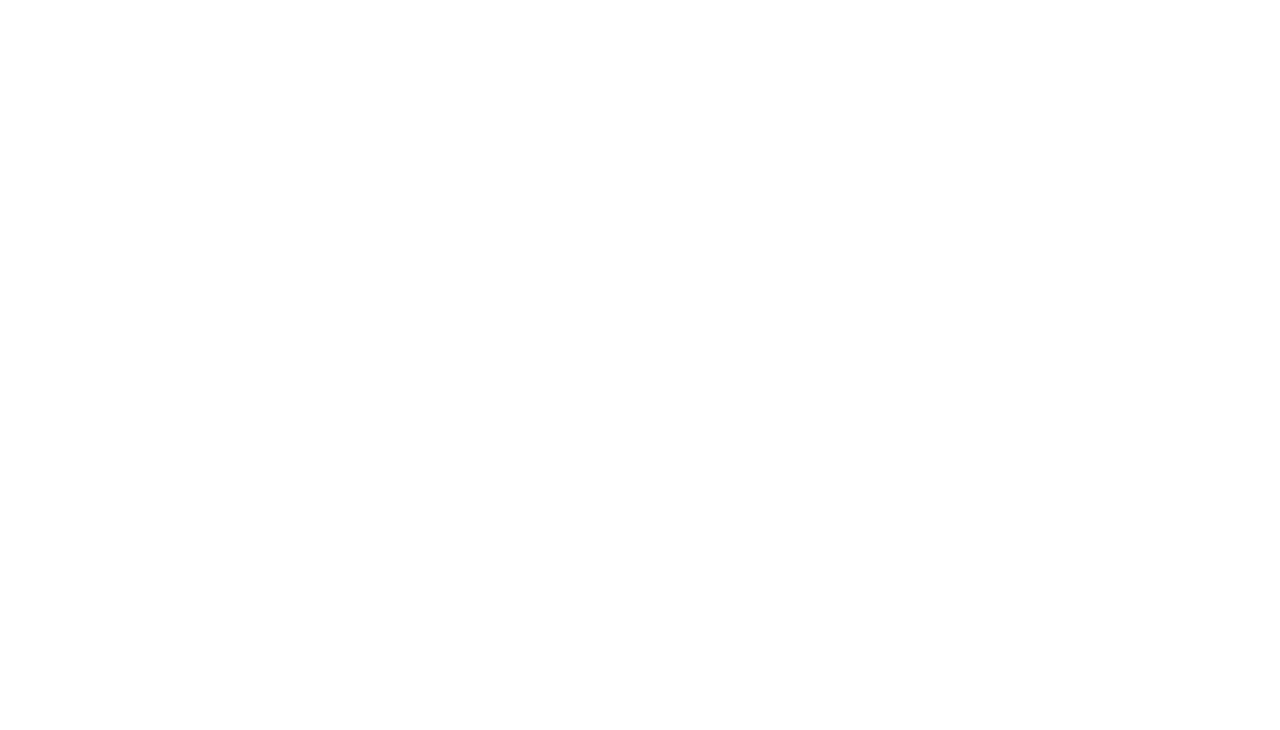
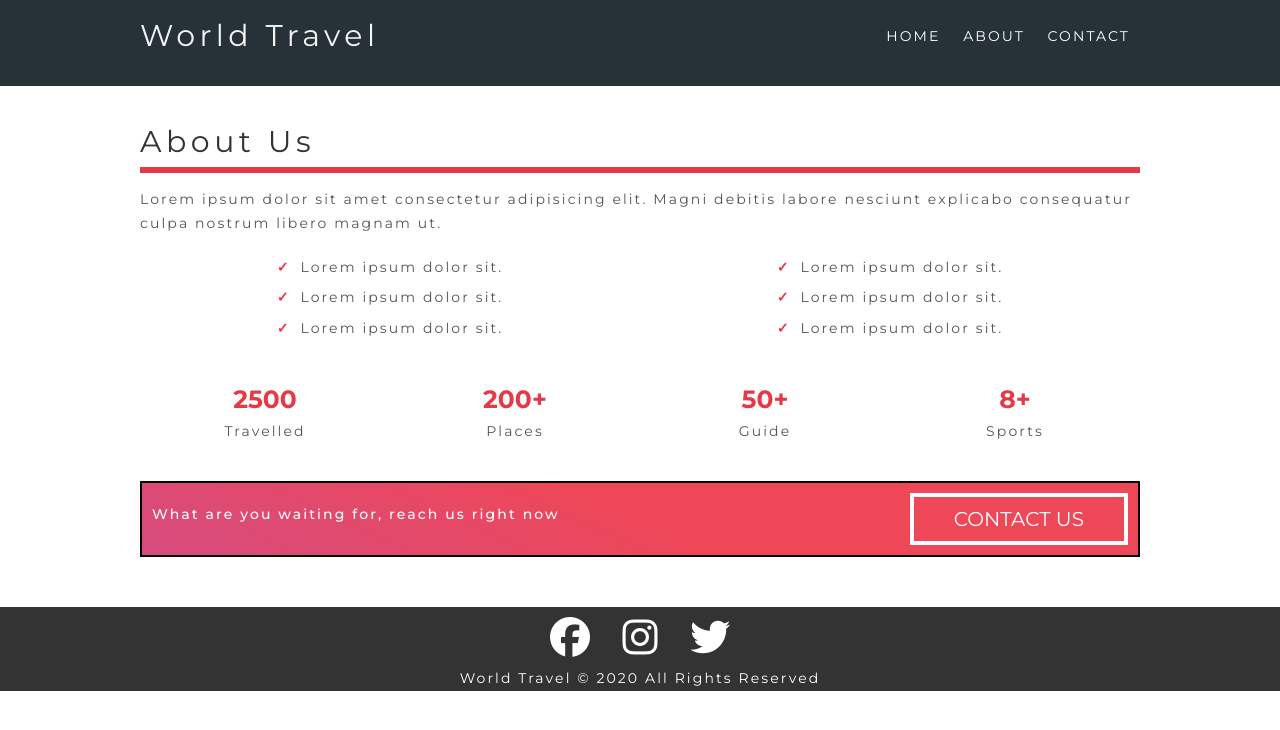
Before and after one commit to nikhiljain9818/Travel-Website, a plain HTML site: page about.html in a window 1280 px wide. Drawn offline with Linux system fonts and the light colour scheme.

Commit message:
Work done on home and about page, now contact page is left

```diff
--- a/about.html
+++ b/about.html
@@ -8,3 +8,72 @@
     <script src="https://kit.fontawesome.com/c9bfc64f7a.js" crossorigin="anonymous"></script>
     <title>Travel Website | About</title>
 </head>
+
+<body>
+    <nav class="navbar bg_dark">
+        <div class="container">
+            <a href="./index.html" id="main_logo" class="lg_heading text_light">World Travel</a>
+            <ul class="nav_items">
+                <li class="nav_item"><a href="./index.html">Home</a></li>
+                <li class="nav_item"><a href="./about.html">About</a></li>
+                <li class="nav_item"><a href="./contact.html">Contact</a></li>
+            </ul>
+        </div>
+    </nav>
+
+    <section class="about_content">
+        <div class="container">
+            <h2 class="text_black lg_heading about_heading">About Us</h2>
+            <p class="text_gray">Lorem ipsum dolor sit amet consectetur adipisicing elit. Magni debitis labore nesciunt
+                explicabo consequatur culpa nostrum libero magnam ut.</p>
+            <div class="main_points">
+                <div class="main_point_box">
+                    <p class="text_gray main_point">Lorem ipsum dolor sit.</p>
+                    <p class="text_gray main_point">Lorem ipsum dolor sit.</p>
+                    <p class="text_gray main_point">Lorem ipsum dolor sit.</p>
+                </div>
+                <div class="main_point_box">
+                    <p class="text_gray main_point">Lorem ipsum dolor sit.</p>
+                    <p class="text_gray main_point">Lorem ipsum dolor sit.</p>
+                    <p class="text_gray main_point">Lorem ipsum dolor sit.</p>
+                </div>
+            </div>
+
+            <div class="about_stats">
+                <div class="stats_numbers stats_number_1">
+                    <span>2500</span>
+                    <p class="text_gray">Travelled</p>
+                </div>
+                <div class="stats_numbers stats_number_2">
+                    <span>200+</span>
+                    <p class="text_gray">Places</p>
+                </div>
+                <div class="stats_numbers stats_number_3">
+                    <span>50+</span>
+                    <p class="text_gray">Guide</p>
+                </div>
+                <div class="stats_numbers stats_number_4">
+                    <span>8+</span>
+                    <p class="text_gray">Sports</p>
+                </div>
+            </div>
+
+            <div class="about_contact">
+                <p>What are you waiting for, reach us right now</p>
+                <a href="./contact.html">contact us</a>
+            </div>
+
+        </div>
+    </section>
+
+    <footer  class="footer">
+        <div class="social_media_links">
+            <i class="fab fa-facebook fa-4x"></i>
+            <i class="fab fa-instagram fa-4x"></i>
+            <i class="fab fa-twitter fa-4x"></i>
+            <p>World Travel &copy; 2020 All Rights Reserved</p>
+        </div>
+    </footer>
+</body>
+
+</html>
--- a/css/style.css
+++ b/css/style.css
@@ -105,6 +105,10 @@ h1, h2, h3 {
     color: #fff;
 }
 
+.bg_dark {
+    background-color: #263238;
+}
+
 
 
 
@@ -164,7 +168,7 @@ h2 {
     color: white;
 }
 
-/* ***************** Header content *************** */
+/* ***************** Home - Header content *************** */
 
 .header_content {
     position: absolute;
@@ -184,7 +188,7 @@ h2 {
     text-transform: uppercase;
 }
 
-/* ***************** Showcase content *************** */
+/* ***************** Home - Showcase content *************** */
 
 .showcase {
     background: linear-gradient(rgba(0,0,0,0.5), rgba(0,0,0,0.5)),url('../img/showcase_background.jpg') no-repeat center center/cover;
@@ -227,7 +231,7 @@ h2 {
 }
 
 
-/* *************** Feature Section *************** */
+/* *************** Home - Feature Section *************** */
 
 
 .features {
@@ -263,7 +267,7 @@ h2 {
     clear: both;
 }
 
-/* ********* Footer Section ******** */
+/* ********* Home - Footer Section ******** */
 
 .footer {
     background-color: #333333;
@@ -278,3 +282,179 @@ h2 {
 .footer .social_media_links p{
     margin: 0;
 }
+
+
+
+
+
+/***************************  ABOUT PAGE *******************************/
+
+.about_content {
+    padding: 3rem 0;
+}
+
+.about_heading::after {
+    content: '';
+    display: block;
+    border-bottom: 6px solid #e63946;
+    width: 100%;
+}
+
+.main_points {
+    margin: 2rem 0;
+
+}
+
+.main_points::after {
+    content: '';
+    display: block;
+    clear: both;
+}
+
+.main_point_box {
+    display: block;
+    width: 50%;
+    float: left;
+}
+
+.main_points .main_point_box p::before {
+    content: "\2713";
+    color: #e63946;
+    font-weight: bold;
+    padding-right: 1rem;
+}
+
+.main_point {
+    /* border: 2px solid black; */
+    text-align: center;
+}
+
+/* ************* About - Stats ***************** */
+
+.stats_numbers {
+    /* background: linear-gradient(25deg, #d64c7f,#ee4758 50%); */
+    padding: 1rem;
+    text-align: center;
+    width: 25%;
+    float: left;
+}
+
+.about_stats::after {
+    content: '';
+    display: block;
+    clear: both;
+}
+
+.about_stats .stats_numbers span {
+    font-size: 2.5rem;
+    color: #e63946;
+    font-weight: bold;
+}
+
+/* ************* About - Contact ********** */
+
+.about_contact {
+    font-size: 2rem;
+    margin: 2rem 0rem;
+    border: 2px solid black;
+    background: linear-gradient(25deg, #d64c7f,#ee4758 50%);
+}
+
+.about_contact::after {
+    content: '';
+    display: block;
+    clear: both;
+}
+
+.about_contact p {
+    display: inline-block;
+    padding: 2rem 0 0 1rem;
+    color: #fff;
+    font-weight: 500;
+}
+
+.about_contact a {
+    border: 4px solid #fff;
+    text-transform: uppercase;
+    float: right;
+    font-size: 2rem;
+    padding: 0.5rem 4rem;
+    margin: 1rem;
+    text-decoration: none;
+    color: #fff;
+}
+
+
+
+
+
+/* ****************************** CONTACT PAGE ******************************** */
+
+.contact_form {
+    padding: 5rem 0rem;
+}
+
+/* .form_wrapper {
+    border: 5px solid red;
+} */
+
+.form_wrapper::after {
+    content: '';
+    display: block;
+    clear: both;
+}
+
+.company_address {
+    border: 4px dotted green;
+    width: 49%;
+    float: left;
+}
+
+.form {
+    width: 49%;
+    float: right;
+}
+
+.form_wrapper .form h2 {
+    font-size: 2.5rem;
+    margin: 0;
+    font-weight: 500;
+}
+
+.form_wrapper .form h2::after {
+    content: '';
+    display: block;
+    border-bottom: 4px solid #e63946;
+    width: 97%;
+
+}
+
+.contact_form form p {
+    padding: 1rem 0rem;
+}
+
+.contact_form form label{
+    display: block;
+}
+
+.contact_form form input {
+    display: block;
+    padding: 0.4rem;
+    width: 97%;
+    margin-bottom: 1rem;
+}
+
+.contact_form form textarea {
+    resize: none;
+}
+
+.contact_form form button {
+    font-size: 1.7rem;
+    padding: 0.5rem 2rem;
+    margin: 1rem 0 1rem 19rem;
+    color: #fff;
+    border: 1px solid #e63946;
+    background-color: #e63946;
+    box-shadow: 0 2px #fd7580;
+    cursor: pointer;
+}
```
Also changed, not shown: contact.html (+58 -0 lines).
